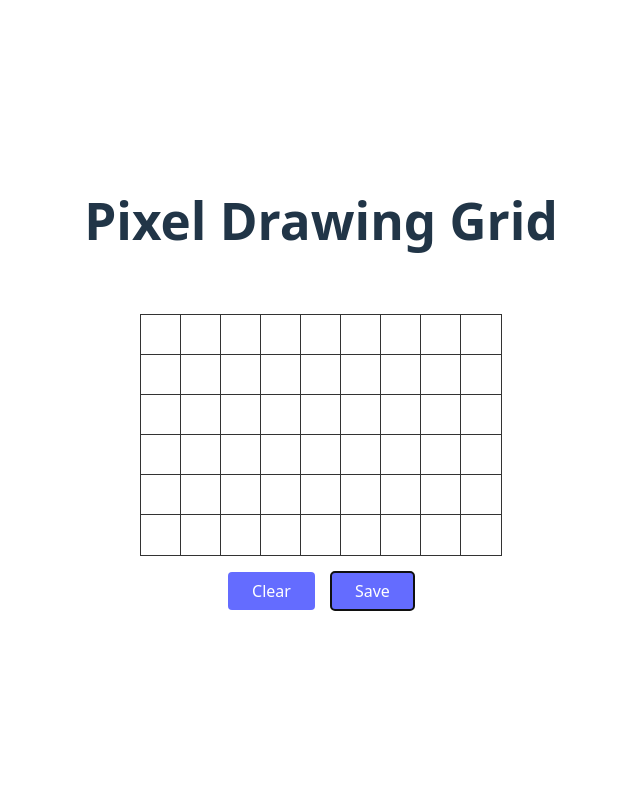
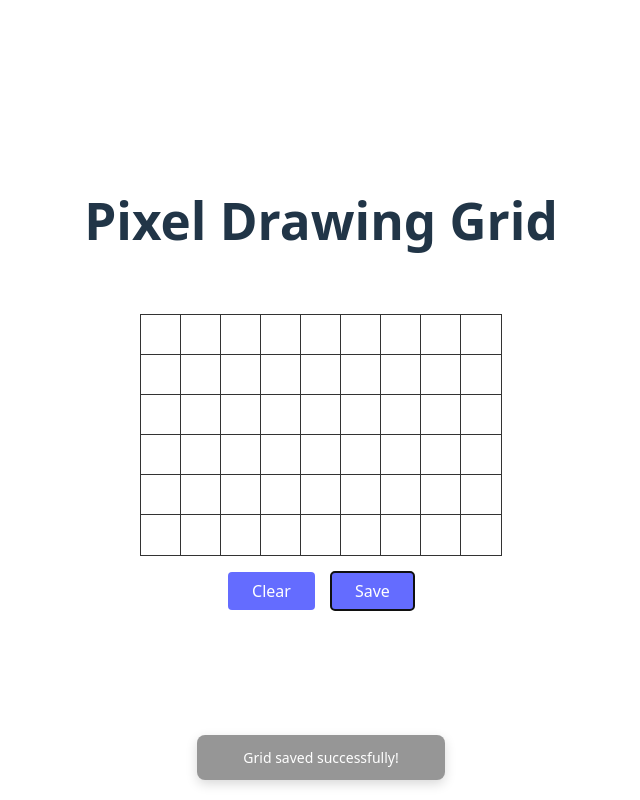
Before and after one commit to tony-ist/ChestDigitPainter, a React (Vite) app: page / in a window 1280 px wide. Both pictures are taken after a click on the button "Save". Shown: the whole page, without its empty margins (319-959 px from the left). Built offline with nearby package versions, Linux system fonts and the light colour scheme.

Commit message:
feat: display toast on save press

```diff
--- a/src/components/PixelGrid.tsx
+++ b/src/components/PixelGrid.tsx
@@ -1,5 +1,6 @@
 import { useState, useCallback, useEffect } from 'react';
 import './PixelGrid.css';
+import Toast from './Toast';
 
 interface PixelGridProps {
   rows?: number;
@@ -12,6 +13,7 @@ const PixelGrid = ({ rows = 6, cols = 9 }: PixelGridProps) => {
   );
   const [isDrawing, setIsDrawing] = useState(false);
   const [savedData, setSavedData] = useState<number[][]>([]);
+  const [showToast, setShowToast] = useState(false);
 
   useEffect(() => {
     console.log(savedData);
@@ -58,6 +60,7 @@ const PixelGrid = ({ rows = 6, cols = 9 }: PixelGridProps) => {
     // Flatten the grid row by row into a single array of 54 elements
     const flattened: number[] = grid.flat().map(pixel => pixel ? 1 : 0);
     setSavedData(prev => [...prev, flattened]);
+    setShowToast(true);
   };
 
   return (
@@ -88,6 +91,11 @@ const PixelGrid = ({ rows = 6, cols = 9 }: PixelGridProps) => {
           Save
         </button>
       </div>
+      <Toast
+        message="Grid saved successfully!"
+        isVisible={showToast}
+        onClose={() => setShowToast(false)}
+      />
     </div>
   );
 };
--- /dev/null
+++ b/src/components/Toast.css
@@ -0,0 +1,41 @@
+.toast-container {
+  position: fixed;
+  bottom: 20px;
+  left: 50%;
+  transform: translateX(-50%);
+  z-index: 1000;
+  pointer-events: none;
+}
+
+.toast {
+  background-color: #333;
+  color: white;
+  padding: 12px 24px;
+  border-radius: 8px;
+  box-shadow: 0 4px 12px rgba(0, 0, 0, 0.3);
+  font-size: 14px;
+  font-weight: 500;
+  animation: slideUp 0.3s ease-out, fadeOut 0.3s ease-out 2.7s;
+  min-width: 200px;
+  text-align: center;
+}
+
+@keyframes slideUp {
+  from {
+    transform: translateY(100px);
+    opacity: 0;
+  }
+  to {
+    transform: translateY(0);
+    opacity: 1;
+  }
+}
+
+@keyframes fadeOut {
+  from {
+    opacity: 1;
+  }
+  to {
+    opacity: 0;
+  }
+}
--- /dev/null
+++ b/src/components/Toast.tsx
@@ -0,0 +1,33 @@
+import { useEffect } from 'react';
+import './Toast.css';
+
+interface ToastProps {
+  message: string;
+  isVisible: boolean;
+  onClose: () => void;
+  duration?: number;
+}
+
+const Toast = ({ message, isVisible, onClose, duration = 3000 }: ToastProps) => {
+  useEffect(() => {
+    if (isVisible) {
+      const timer = setTimeout(() => {
+        onClose();
+      }, duration);
+
+      return () => clearTimeout(timer);
+    }
+  }, [isVisible, duration, onClose]);
+
+  if (!isVisible) return null;
+
+  return (
+    <div className="toast-container">
+      <div className="toast">
+        {message}
+      </div>
+    </div>
+  );
+};
+
+export default Toast;
```
